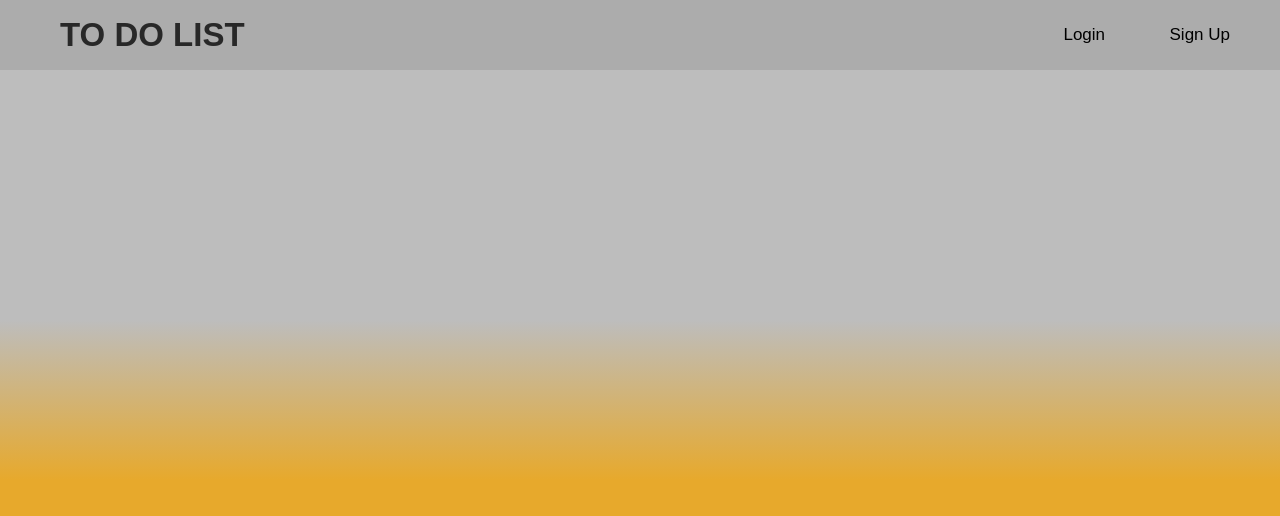
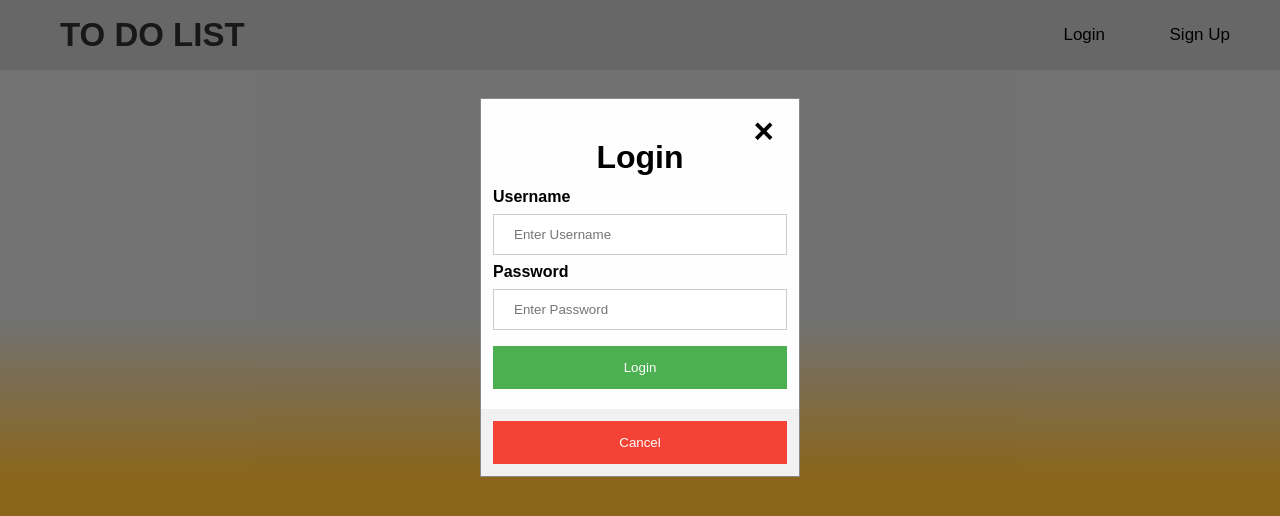
Before and after one commit to OlexandrVaidych/to-do-list, a plain HTML site: page index.html in a window 1280 px wide. Both pictures are taken after a click on the button "Login". Drawn offline with Linux system fonts and the light colour scheme.

Commit message:
Login and registration created

```diff
--- a/index.html
+++ b/index.html
@@ -16,7 +16,64 @@
         </ul>
 
     </nav>
+
+    <div id="formLogin" class="modal">
+
+        <form class="form login animate">
+            <div class="close">
+                <span id="closeLogin" class="el-close" title="Close Modal">&times;</span>
+            </div>
+
+            <h1>Login</h1>
+
+            <div class="container">
+                <label for="uname"><b>Username</b></label>
+                <input type="text" placeholder="Enter Username" name="uname" id="uname" required>
+
+                <label for="psw"><b>Password</b></label>
+                <input type="password" placeholder="Enter Password" name="psw" id="psw" required>
+
+                <button type="submit">Login</button>
+            </div>
+
+            <div class="container cancel">
+                <button type="button" id="btnCancelLogin" class="btn-cancel">Cancel</button>
+            </div>
+        </form>
+    </div>
+
+    <div id="formRegister" class="modal">
+
+        <form class="form register animate">
+            <div class="close">
+                <span id="closeRegister" class="el-close" title="Close Modal">&times;</span>
+            </div>
+            <h1>Sign Up</h1>
+
+            <div class="container">
+                <label for="uname"><b>Username</b></label>
+                <input type="text" placeholder="Enter Username" name="uname" id="registerName" required>
+
+                <label for="email"><b>Email</b></label>
+                <input type="email" placeholder="Enter Email" name="email" id="email" required>
+
+                <label for="psw"><b>Password</b></label>
+                <input type="password" placeholder="Enter Password" name="psw" id="registerPsw" required>
+
+                <label for="confirmPsw"><b>Confirm Password</b></label>
+                <input type="password" placeholder="Enter Password Again" name="confirmPsw" id="confirmPsw" required>
+
+                <button type="submit">Sign Up</button>
+            </div>
+
+            <div class="container cancel">
+                <button type="button" id="btnCancelRegister" class="btn-cancel">Cancel</button>
+            </div>
+        </form>
+    </div>
 </div>
+
+<script src="script.js"></script>
 
 </body>
 </html>
--- /dev/null
+++ b/script.js
@@ -0,0 +1,33 @@
+let btnLogin = document.getElementById('btnLogin');
+let formLogin = document.getElementById('formLogin');
+let closeLogin = document.getElementById('closeLogin');
+let btnCancelLogin = document.getElementById('btnCancelLogin');
+
+let btnRegister = document.getElementById('btnRegister');
+let formRegister = document.getElementById('formRegister');
+let closeRegister = document.getElementById('closeRegister');
+let btnCancelRegister = document.getElementById('btnCancelRegister');
+
+function showLoginForm() {
+    formLogin.style.display='block';
+}
+
+function closeLoginForm() {
+    formLogin.style.display='none';
+}
+
+function showRegisterForm(){
+    formRegister.style.display='block';
+}
+
+function closeRegisterForm(){
+    formRegister.style.display='none';
+}
+
+btnLogin.addEventListener("click", showLoginForm);
+closeLogin.addEventListener("click", closeLoginForm);
+btnCancelLogin.addEventListener("click", closeLoginForm);
+
+btnRegister.addEventListener("click", showRegisterForm);
+closeRegister.addEventListener('click', closeRegisterForm);
+btnCancelRegister.addEventListener("click", closeRegisterForm);
--- a/style.css
+++ b/style.css
@@ -39,18 +39,124 @@ nav ul li{
     margin: 0 10px;
 }
 
+button {
+    background-color: #4CAF50;
+    color: white;
+    padding: 14px 20px;
+    margin: 8px 0;
+    border: none;
+    cursor: pointer;
+    width: 100%;
+}
+
 .btn-nav{
     background-color: transparent;
     color: #000000;
     font-size: 17px;
-    padding: 14px 20px;
-    margin: 8px 0;
-    border: none;
     outline: none;
-    cursor: pointer;
     width: auto;
 }
 
 .btn-nav:hover{
     color: white;
 }
+
+/* The Modal (background) */
+.modal {
+    display: none; /* Hidden by default */
+    position: fixed; /* Stay in place */
+    z-index: 1; /* Sit on top */
+    left: 0;
+    top: 0;
+    width: 100%; /* Full width */
+    height: 100%; /* Full height */
+    overflow: auto; /* Enable scroll if needed */
+    background-color: rgb(0,0,0); /* Fallback color */
+    background-color: rgba(0,0,0,0.4); /* Black w/ opacity */
+    padding-top: 60px;
+}
+
+/* Modal Content/Box */
+.form {
+    background-color: #fefefe;
+    border: 1px solid #888;
+    width: 25%; /* Could be more or less, depending on screen size */
+}
+
+.login{
+    margin: 3% auto 15% auto; /* 3% from the top, 15% from the bottom and centered */
+}
+
+.register{
+    margin: 0 auto 15% auto; /* 0 from the top, 15% from the bottom and centered */
+}
+
+.container {
+    padding: 13px;
+}
+
+.cancel{
+    background-color:#f1f1f1;
+}
+
+/* Position the close button */
+.close {
+    margin: 12px 0 12px 0;
+    position: relative;
+}
+
+/* The Close Button (x) */
+.el-close {
+    position: absolute;
+    right: 25px;
+    top: 0;
+    color: #000;
+    font-size: 35px;
+    font-weight: bold;
+}
+
+h1{
+    text-align: center;
+    margin-top: 40px;
+    margin-bottom: 0;
+}
+
+.container {
+    padding: 12px;
+}
+
+/* Full-width input fields */
+input[type=text], input[type=password], input[type=email] {
+    width: 100%;
+    padding: 12px 20px;
+    margin: 8px 0;
+    display: inline-block;
+    border: 1px solid #ccc;
+    box-sizing: border-box;
+}
+
+/* Extra styles for the cancel button */
+.btn-cancel {
+    margin: 0;
+    background-color: #f44336;
+}
+
+button:hover {
+    opacity: 0.8;
+}
+
+.el-close:hover,
+.el-close:focus {
+    color: red;
+    cursor: pointer;
+}
+
+/* Add Zoom Animation */
+.animate {
+    animation: animatezoom 0.6s
+}
+
+@keyframes animatezoom {
+    from {transform: scale(0)}
+    to {transform: scale(1)}
+}
```
